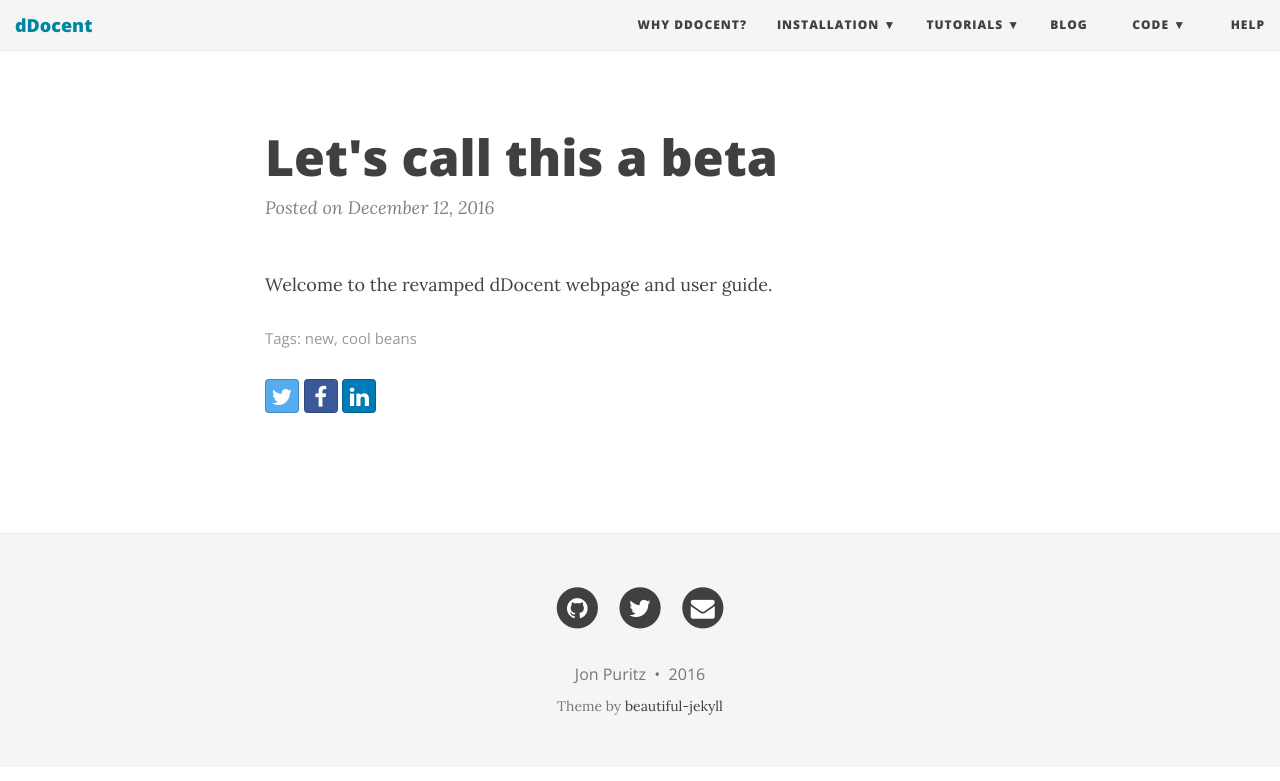
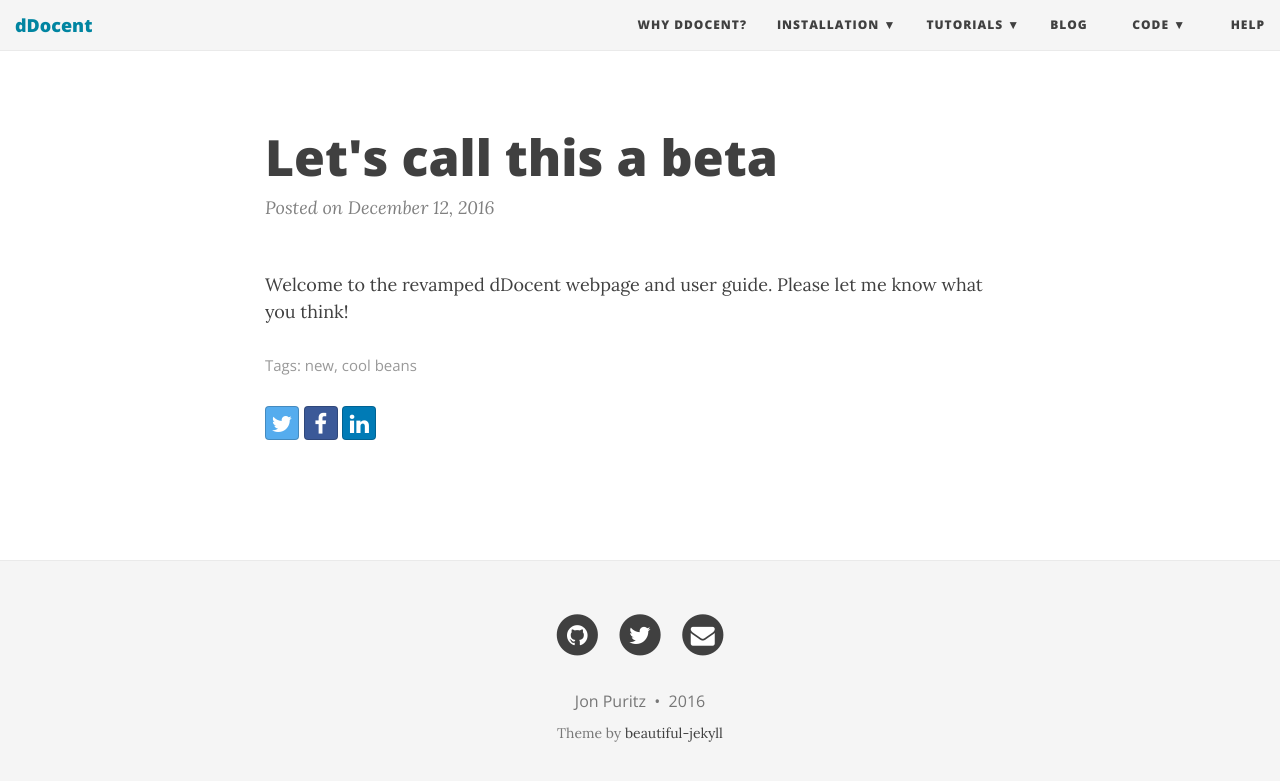
Before and after one commit to jpuritz/dDocent, a Jekyll site: the page built from _posts/2016-12-12-first-post.md, in a window 1280 px wide. Shown: the top 781 px of the page. Built offline with Jekyll 4.4.1, drawn with Linux system fonts in a browser that asks for light colours; nearby versions of some CDN libraries.

Commit message:
Update 2016-12-12-first-post.md

```diff
--- a/_posts/2016-12-12-first-post.md
+++ b/_posts/2016-12-12-first-post.md
@@ -4,4 +4,4 @@
 tags: [new, cool beans]
 ---
 
-Welcome to the revamped dDocent webpage and user guide.
+Welcome to the revamped dDocent webpage and user guide.  Please let me know what you think!
```
